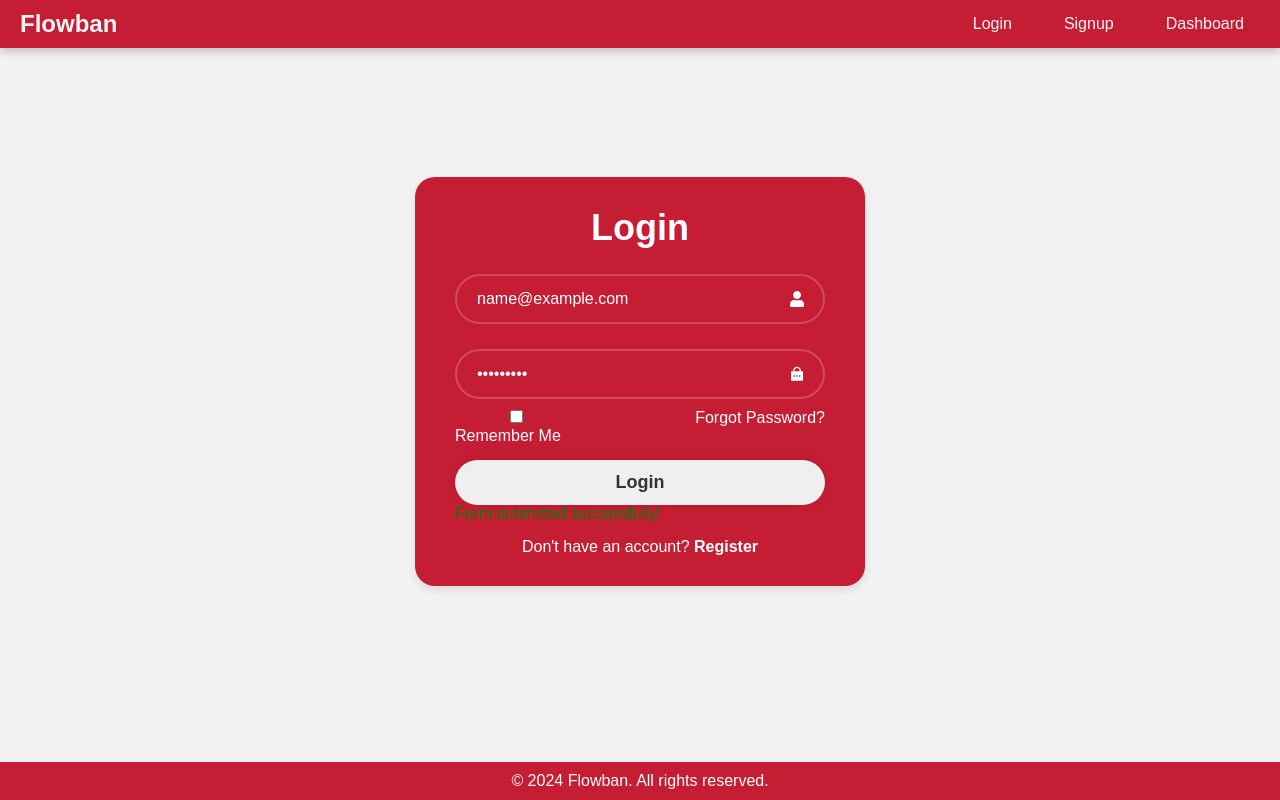
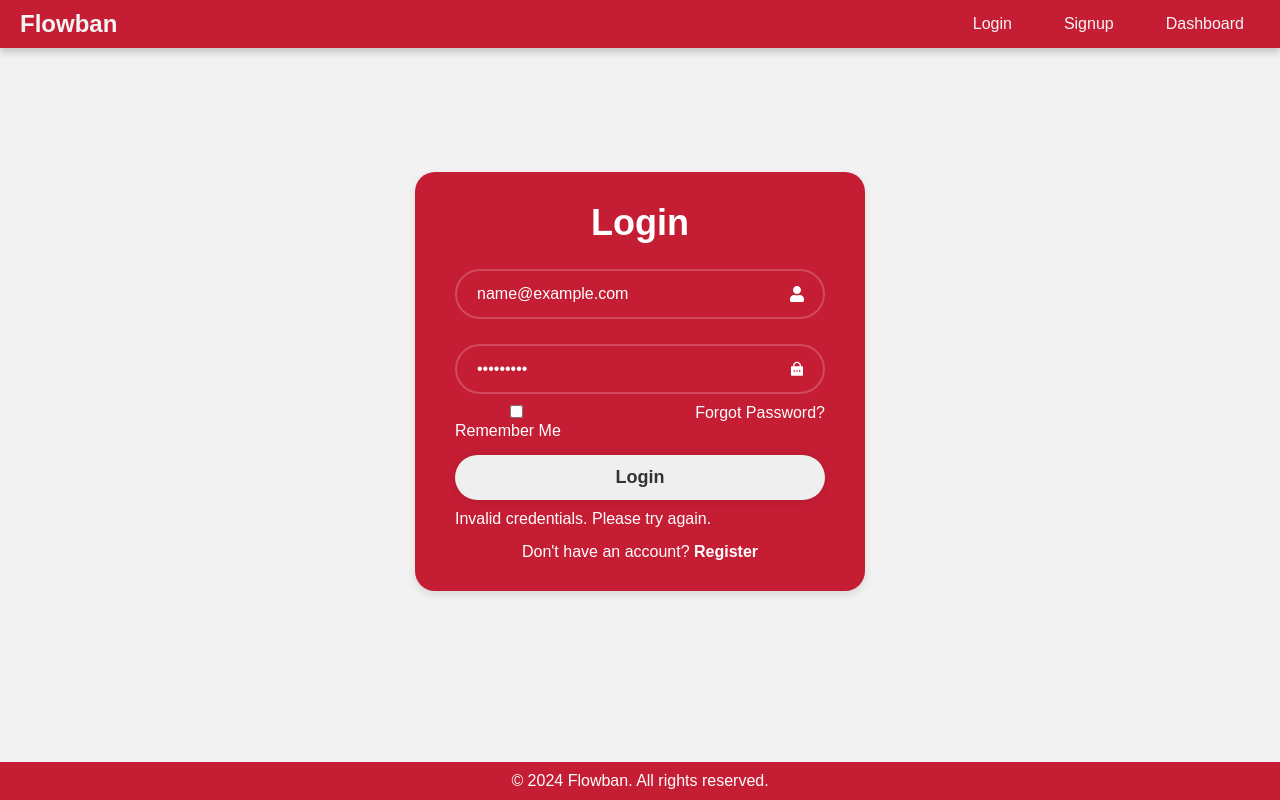
Before and after one commit to vincent-wat/flowban, a React (Create React App) app in the folder frontend/: page /login in a window 1280 px wide. Both pictures are taken after typing "name@example.com", "Sample123" into the empty fields and a click on the button "Login". Built offline with nearby package versions, Linux system fonts and the light colour scheme; no server answers.

Commit message:
fix login error message

```diff
--- a/frontend/src/Components/User/Login/LoginPage.jsx
+++ b/frontend/src/Components/User/Login/LoginPage.jsx
@@ -30,21 +30,24 @@ const LoginPage = () => {
 
     const handleSubmit = async (e) => {
         e.preventDefault();
+        setError(""); // Clear any previous error message
+        setSubmitted(false); // Reset submission state
+
         try {
             const response = await axios.post("/api/users/login", {
                 email: formData.email,
                 password: formData.password,
             });
+            // Successful login
             console.log(response.data);
             localStorage.setItem("token", response.data.jwtToken);
-            setSubmitted(true);
+            setSubmitted(true); // Set submitted state to true only on successful login
             navigate("/dashboard");
         } catch (e) {
+            // Handle login failure
             console.error(e.message);
-            setError("Invalid credentials");
+            setError("Invalid credentials. Please try again.");
         }
-        setError("");
-        setSubmitted(true);
     };
 
     return (
@@ -79,7 +82,12 @@ const LoginPage = () => {
                 </div>
                 <button type='submit'>Login</button>
                 {submitted && (
-                    <p style={{ color: "green" }}>Form submitted successfully!</p>
+                    <p style={{ color: "white" }}>Login successful! Redirecting...</p>
+                )}
+                {error && (
+                    <p style={{ color: "white", marginTop: "10px", marginBottom: "10px" }}>
+                        {error}
+                    </p>
                 )}
                 <div className="register">
                     <p>Don't have an account? <a href="/signup">Register</a></p>
```
